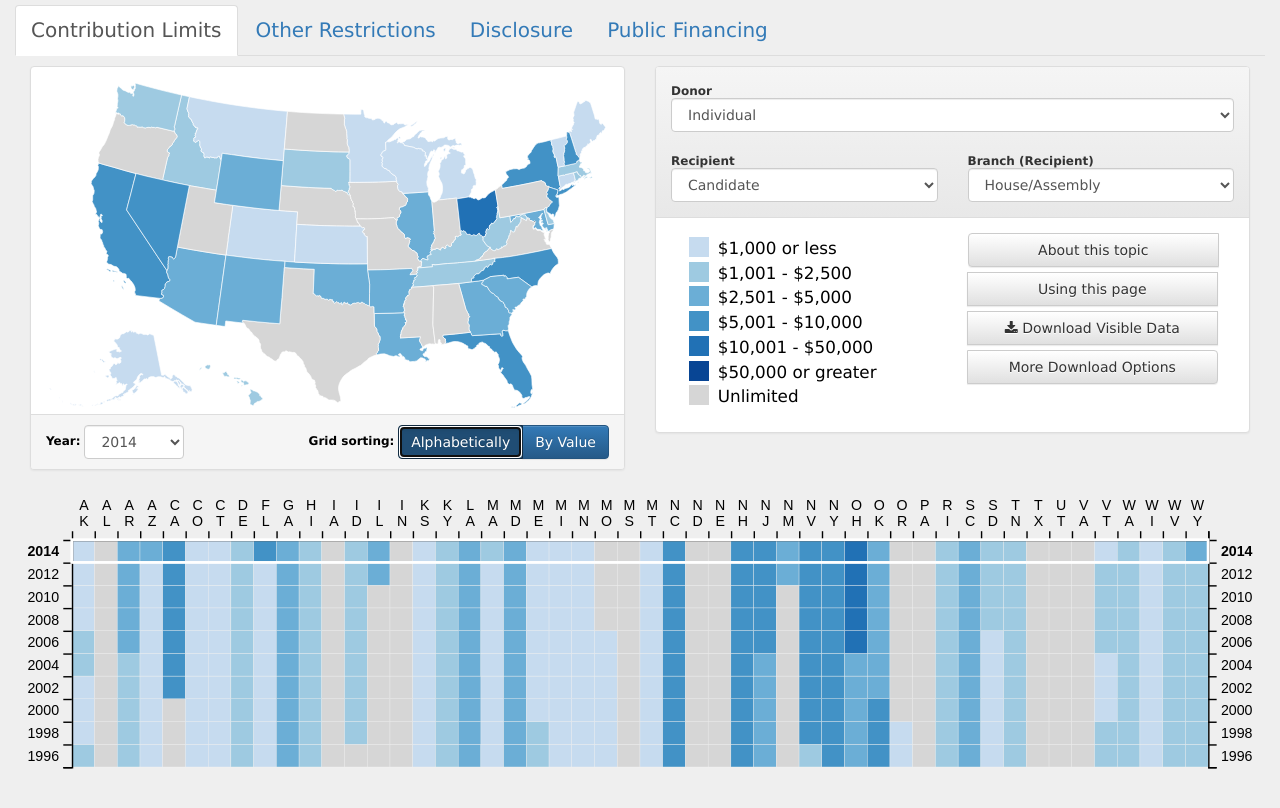
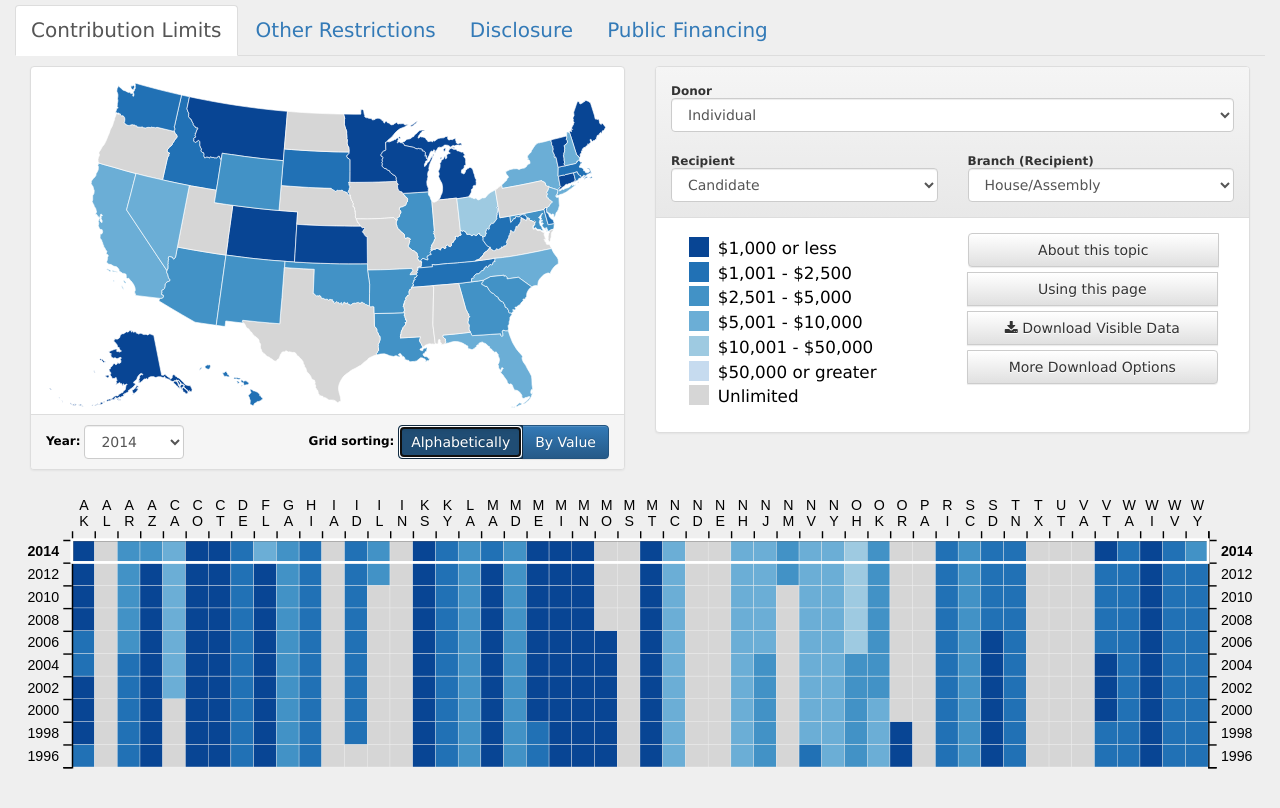
Before and after one commit to cfinst/cfinst.github.io, a Jekyll site: the page built from index.md, in a window 1280 px wide. Shown: the top 808 px of the page. Built offline with Jekyll 4.4.1, drawn with Linux system fonts in a browser that asks for light colours.

Commit message:
Reversing Legend (default)

```diff
--- a/_data/sections/contribution-limits/legends.yml
+++ b/_data/sections/contribution-limits/legends.yml
@@ -12,23 +12,23 @@
     - min: 1
       max: 1000
       label: $1,000 or less
-      color: blue-lightest
+      color: blue-darker
     - min: 1001
       max: 2500
-      color: blue-lighter
+      color: blue-dark
     - min: 2501
       max: 5000
-      color: blue-light
+      color: blue
     - min: 5001
       max: 10000
-      color: blue
+      color: blue-light
     - min: 10001
       max: 50000
-      color: blue-dark
+      color: blue-lighter
     - min: 50001
       max: 100000000
       label: $50,000 or greater
-      color: blue-darker
+      color: blue-lightest
     - min: 100000001
       max: Infinity
       label: Unlimited
```
